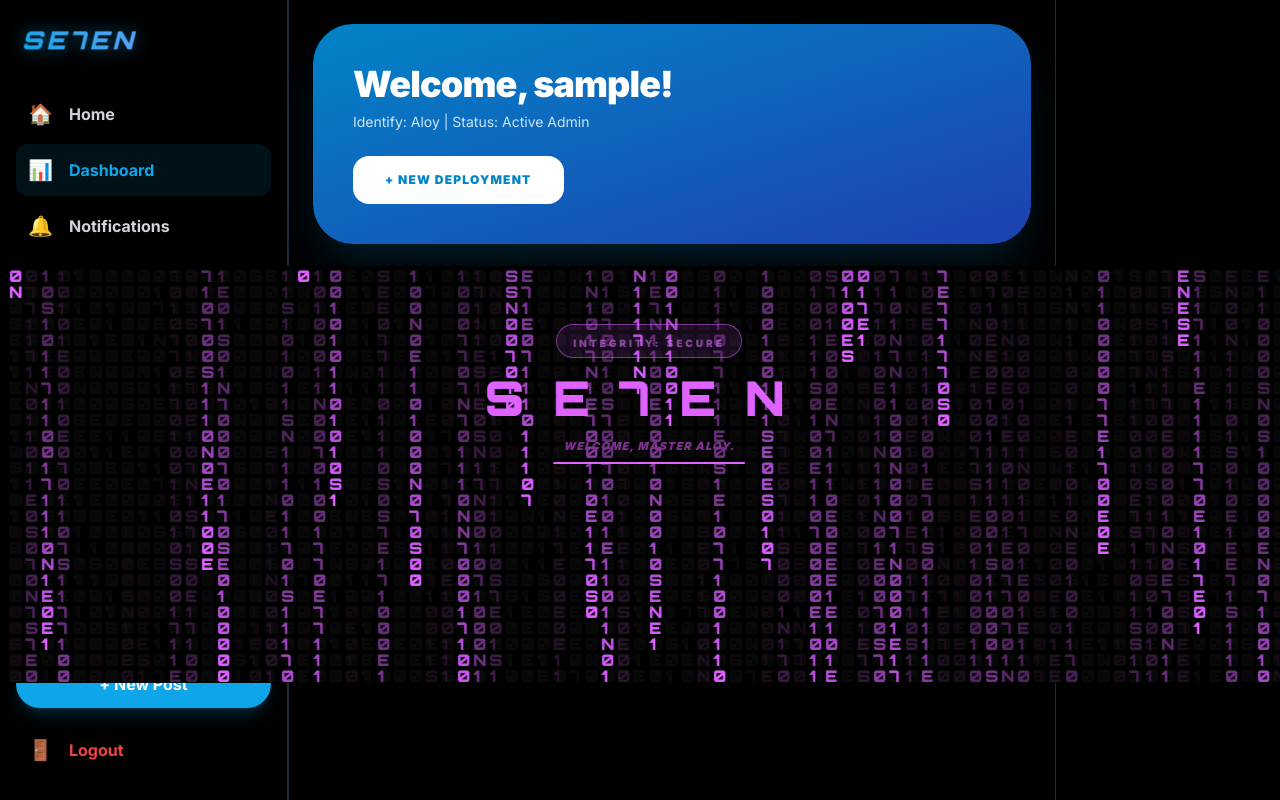
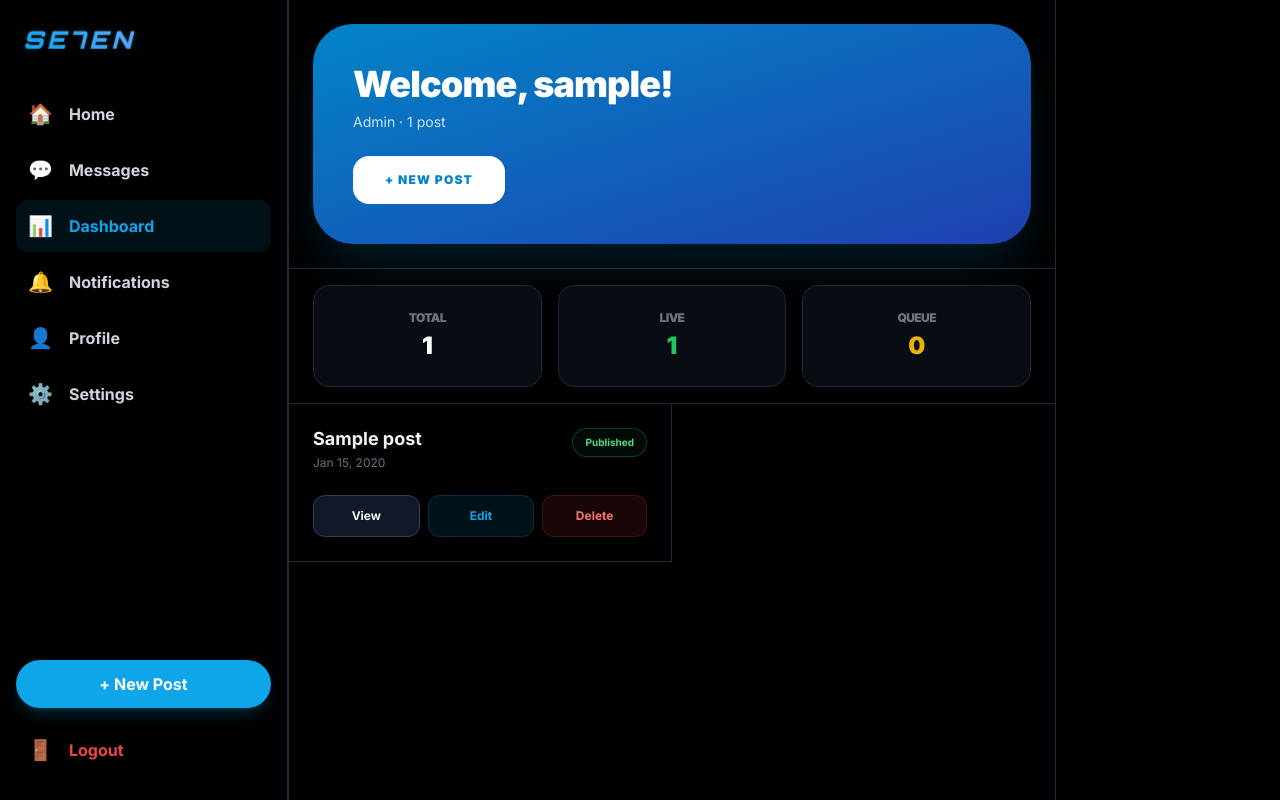
Before and after one commit to Seven25-ui/flask_blog, a Flask app: page /dashboard in a window 1280 px wide. Run offline with Flask 3, Linux system fonts and the light colour scheme; the visitor is signed in with stand-in values (Sample User, id 1); tables that the repository leaves empty hold one stand-in row (values such as "Sample post"); grey boxes marked "Sample" are stand-in pictures; data that the repository does not hold is empty; some libraries are stand-ins or nearby versions.

Commit message:
Refactor my_dashboard.html for clarity and performance
Refactor HTML and CSS for better readability and performance. Update boot screen functionality and notification handling.

```diff
--- a/templates/my_dashboard.html
+++ b/templates/my_dashboard.html
@@ -8,29 +8,15 @@
     <link href="https://fonts.googleapis.com/css2?family=Inter:wght@400;700;900&family=Orbitron:wght@900&display=swap" rel="stylesheet">
     <style>
         :root { --bg-deep: #000000; --sky-accent: #0ea5e9; }
+        body { background-color: var(--bg-deep); color: #f1f5f9; font-family: 'Inter', sans-serif; overflow-x: hidden; }
+        .brand-font { font-family: 'Orbitron', sans-serif; letter-spacing: 0.15em; }
+        .text-brand-gradient { background: linear-gradient(45deg, #0ea5e9, #60a5fa); -webkit-background-clip: text; -webkit-text-fill-color: transparent; }
 
-        body {
-            background-color: var(--bg-deep);
-            color: #f1f5f9;
-            font-family: 'Inter', sans-serif;
-            overflow-x: hidden;
-        }
-
-        .brand-font { font-family: 'Orbitron', sans-serif; letter-spacing: 0.15em; }
-
-        .text-brand-gradient {
-            background: linear-gradient(45deg, #0ea5e9, #60a5fa);
-            -webkit-background-clip: text;
-            -webkit-text-fill-color: transparent;
-        }
-
-        /* Animations */
         @keyframes brandPulse {
             0%, 100% { transform: scale(1); filter: drop-shadow(0 0 0px rgba(14, 165, 233, 0)); }
             50% { transform: scale(1.05); filter: drop-shadow(0 0 10px rgba(14, 165, 233, 0.6)); }
         }
-        .animate-pulse-brand { animation: brandPulse 3s infinite ease-in-out; }
-
+        .animate-pulse-brand { animation: brandPulse 3s infinite ease-in-out; display: inline-block; }
         .sidebar-transition { transition: transform 0.3s cubic-bezier(0.4, 0, 0.2, 1); }
 
         @keyframes glitch-anim {
@@ -42,54 +28,54 @@
         }
         .glitch-active { animation: glitch-anim 0.1s infinite; filter: contrast(250%) brightness(1.8); }
 
-        /* Custom Scrollbar */
         ::-webkit-scrollbar { width: 4px; }
         ::-webkit-scrollbar-track { background: #000; }
         ::-webkit-scrollbar-thumb { background: #1e293b; border-radius: 10px; }
 
         .desk-link { transition: all .15s ease; }
         .desk-link:hover { background: rgba(255,255,255,0.05); }
+        .bottom-nav { padding-bottom: env(safe-area-inset-bottom); }
+        @media (prefers-reduced-motion: reduce) { * { animation: none !important; transition: none !important; } }
     </style>
 </head>
 <body class="selection:bg-sky-500/30">
 
-<div id="matrixOverlay" class="fixed inset-0 z-[100] bg-black flex items-center justify-center transition-opacity duration-[1000ms]">
-    <audio id="bootSound" src="https://assets.mixkit.co/active_storage/sfx/2571/2571-preview.mp3" preload="auto"></audio>
+<!-- Boot screen: mogawas ra kausa kada session -->
+<div id="matrixOverlay" class="fixed inset-0 z-[100] bg-black flex items-center justify-center transition-opacity duration-[800ms]">
     <canvas id="matrixCanvas" class="absolute inset-0"></canvas>
-    <div id="bootContent" class="relative z-10 text-center">
+    <div class="relative z-10 text-center">
         <div class="mb-4 inline-block px-4 py-1 border border-sky-500/50 bg-sky-500/10 rounded-full">
             <span class="text-[10px] font-black text-sky-400 tracking-[0.3em] uppercase animate-pulse">Integrity: Secure</span>
         </div>
-        <h1 id="main-logo" class="brand-font text-5xl text-sky-500 tracking-[0.6em] mb-4">SE7EN</h1>
+        <h1 class="brand-font text-5xl text-sky-500 tracking-[0.6em] mb-4">SE7EN</h1>
         <div class="flex flex-col items-center gap-2">
             <p id="boot-text" class="text-[11px] font-black text-sky-800 tracking-widest uppercase italic">Establishing Link...</p>
             <div class="w-48 h-[2px] bg-gray-900 rounded-full overflow-hidden">
-                <div id="boot-progress" class="h-full bg-sky-500 transition-all duration-[7000ms] ease-linear w-0"></div>
+                <div id="boot-progress" class="h-full bg-sky-500 transition-all duration-[3000ms] ease-linear w-0"></div>
             </div>
         </div>
+        <button onclick="skipBoot()" class="mt-8 text-[10px] text-gray-600 hover:text-sky-500 tracking-widest uppercase">Skip</button>
     </div>
 </div>
 
-<audio id="notifSound" src="https://assets.mixkit.co/active_storage/sfx/2358/2358-preview.mp3" preload="auto"></audio>
+<audio id="notifSound" src="https://assets.mixkit.co/active_storage/sfx/2358/2358-preview.mp3" preload="none"></audio>
 
 <!-- Mobile-only top bar -->
 <nav class="lg:hidden sticky top-0 z-50 bg-black/80 backdrop-blur-xl border-b border-gray-800">
     <div class="max-w-2xl mx-auto px-4 h-16 flex items-center justify-between">
-        <button onclick="toggleMenu()" class="p-2 hover:bg-gray-800 rounded-lg">
+        <button onclick="toggleMenu()" aria-label="Open menu" class="p-2 hover:bg-gray-800 rounded-lg">
             <svg class="w-6 h-6 text-gray-300" fill="none" stroke="currentColor" viewBox="0 0 24 24"><path stroke-linecap="round" stroke-linejoin="round" stroke-width="2.5" d="M4 6h16M4 12h10M4 18h16"/></svg>
         </button>
         <span class="brand-font text-2xl font-black text-brand-gradient italic animate-pulse-brand">SE7EN</span>
         <div class="flex items-center gap-3">
-            {% if user %}
-            <a href="{{ url_for('notifications') }}" class="relative p-2 hover:bg-gray-800 rounded-lg">
+            <a href="{{ url_for('notifications') }}" aria-label="Notifications" class="relative p-2 hover:bg-gray-800 rounded-lg">
                 <svg class="w-6 h-6 text-gray-400" fill="none" stroke="currentColor" viewBox="0 0 24 24"><path stroke-linecap="round" stroke-linejoin="round" stroke-width="2" d="M15 17h5l-1.405-1.405A2.032 2.032 0 0118 14.158V11a6.002 6.002 0 00-4-5.659V5a2 2 0 10-4 0v.341C7.67 6.165 6 8.388 6 11v3.159c0 .538-.214 1.055-.595 1.436L4 17h5m6 0v1a3 3 0 11-6 0v-1m6 0H9"></path></svg>
-                <span id="notif-badge" class="hidden absolute top-2 right-2 flex h-2.5 w-2.5">
+                <span id="notif-badge" class="{{ '' if unread_notifs else 'hidden' }} absolute top-2 right-2 h-2.5 w-2.5">
                     <span class="animate-ping absolute inline-flex h-full w-full rounded-full bg-sky-400 opacity-75"></span>
                     <span class="relative inline-flex rounded-full h-2.5 w-2.5 bg-sky-500 border border-black"></span>
                 </span>
             </a>
-            <img src="{{ user.profile_pic if user.profile_pic else 'https://ui-avatars.com/api/?name=' + user.username }}" class="w-8 h-8 rounded-full border border-gray-700">
-            {% endif %}
+            <img src="{{ user.profile_pic if user.profile_pic else 'https://ui-avatars.com/api/?name=' + user.username }}" alt="" class="w-8 h-8 rounded-full border border-gray-700 object-cover">
         </div>
     </div>
 </nav>
@@ -100,7 +86,12 @@
         <h2 class="brand-font text-xl font-black text-brand-gradient italic mb-8">SE7EN</h2>
         <nav class="flex flex-col gap-1">
             <a href="{{ url_for('public_home') }}" class="flex items-center gap-4 p-3 hover:bg-gray-800 rounded-xl text-gray-400 font-bold"><span>🏠</span> Home</a>
+            <a href="{{ url_for('inbox') }}" class="flex items-center justify-between p-3 hover:bg-gray-800 rounded-xl text-gray-400 font-bold">
+                <div class="flex items-center gap-4"><span>💬</span> Messages</div>
+                {% if unread_msgs %}<span class="bg-red-600 text-white text-[10px] px-2 py-0.5 rounded-full">{{ unread_msgs }}</span>{% endif %}
+            </a>
             <a href="{{ url_for('dashboard') }}" class="flex items-center gap-4 p-3 bg-sky-500/10 text-sky-500 rounded-xl font-bold"><span>📊</span> Dashboard</a>
+            <a href="{{ url_for('user_profile', username=user.username) }}" class="flex items-center gap-4 p-3 hover:bg-gray-800 rounded-xl text-gray-400 font-bold"><span>👤</span> Profile</a>
             <a href="{{ url_for('profile_settings') }}" class="flex items-center gap-4 p-3 hover:bg-gray-800 rounded-xl text-gray-400 font-bold"><span>⚙️</span> Settings</a>
             <hr class="border-gray-800 my-4">
             <a href="{{ url_for('logout') }}" class="flex items-center gap-4 p-3 text-red-500 font-bold hover:bg-red-500/10 rounded-xl"><span>🚪</span> Logout</a>
@@ -111,7 +102,7 @@
 <!-- Desktop shell -->
 <div class="lg:flex lg:w-full lg:max-w-[1280px] lg:mx-auto">
 
-    <!-- LEFT: persistent desktop sidebar -->
+    <!-- LEFT: desktop sidebar -->
     <aside class="hidden lg:flex lg:flex-col lg:w-64 xl:w-72 lg:h-screen lg:sticky lg:top-0 lg:shrink-0 border-r border-gray-800 px-4 py-6">
         <a href="{{ url_for('public_home') }}" class="flex items-center gap-2 px-2 mb-8">
             <span class="brand-font text-2xl font-black text-brand-gradient italic animate-pulse-brand">SE7EN</span>
@@ -119,32 +110,31 @@
 
         <nav class="flex-1 space-y-1">
             <a href="{{ url_for('public_home') }}" class="desk-link flex items-center gap-4 px-3 py-3 rounded-xl font-bold text-gray-300"><span class="text-xl">🏠</span> <span>Home</span></a>
+            <a href="{{ url_for('inbox') }}" class="desk-link flex items-center justify-between px-3 py-3 rounded-xl font-bold text-gray-300">
+                <div class="flex items-center gap-4"><span class="text-xl">💬</span> <span>Messages</span></div>
+                {% if unread_msgs %}<span class="bg-red-600 text-white text-[10px] px-2 py-0.5 rounded-full">{{ unread_msgs }}</span>{% endif %}
+            </a>
             <a href="{{ url_for('dashboard') }}" class="flex items-center gap-4 px-3 py-3 bg-sky-500/10 text-sky-500 rounded-xl font-bold"><span class="text-xl">📊</span> <span>Dashboard</span></a>
-            {% if user %}
             <a href="{{ url_for('notifications') }}" class="desk-link flex items-center justify-between px-3 py-3 rounded-xl font-bold text-gray-300">
                 <div class="flex items-center gap-4"><span class="text-xl">🔔</span> <span>Notifications</span></div>
-                <span id="notif-badge-desktop" class="hidden w-2.5 h-2.5 rounded-full bg-sky-500"></span>
+                <span id="notif-badge-desktop" class="{{ '' if unread_notifs else 'hidden' }} w-2.5 h-2.5 rounded-full bg-sky-500"></span>
             </a>
-            {% endif %}
+            <a href="{{ url_for('user_profile', username=user.username) }}" class="desk-link flex items-center gap-4 px-3 py-3 rounded-xl font-bold text-gray-300"><span class="text-xl">👤</span> <span>Profile</span></a>
             <a href="{{ url_for('profile_settings') }}" class="desk-link flex items-center gap-4 px-3 py-3 rounded-xl font-bold text-gray-300"><span class="text-xl">⚙️</span> <span>Settings</span></a>
         </nav>
 
-        <a href="{{ url_for('create_post') }}" class="w-full text-center bg-sky-500 hover:bg-sky-400 text-white font-bold py-3 rounded-full transition shadow-lg shadow-sky-500/20 mb-4">
-            + New Post
-        </a>
+        <a href="{{ url_for('create_post') }}" class="w-full text-center bg-sky-500 hover:bg-sky-400 text-white font-bold py-3 rounded-full transition shadow-lg shadow-sky-500/20 mb-4">+ New Post</a>
         <a href="{{ url_for('logout') }}" class="desk-link flex items-center gap-4 px-3 py-3 rounded-xl font-bold text-red-500"><span class="text-xl">🚪</span> <span>Logout</span></a>
     </aside>
 
-    <!-- CENTER: dashboard content -->
+    <!-- CENTER -->
     <main class="w-full lg:max-w-3xl min-h-screen lg:border-x border-gray-800 pb-32">
 
         <div class="p-6 border-b border-gray-800">
             <div class="bg-gradient-to-br from-sky-600 to-blue-800 lg:p-10 p-8 rounded-[2.5rem] text-white shadow-2xl shadow-sky-500/20">
-                <h2 class="text-3xl lg:text-4xl font-black mb-2 tracking-tight">Welcome, {{ user.username }}!</h2>
-                <p class="text-sky-100 text-sm opacity-90 mb-6 font-medium">Identify: Aloy | Status: Active Admin</p>
-                <a href="{{ url_for('create_post') }}" class="inline-flex items-center px-8 py-4 bg-white text-sky-600 font-black rounded-2xl text-xs tracking-widest uppercase hover:scale-105 transition-transform">
-                    + New Deployment
-                </a>
+                <h2 class="text-3xl lg:text-4xl font-black mb-2 tracking-tight break-words">Welcome, {{ user.username }}!</h2>
+                <p class="text-sky-100 text-sm opacity-90 mb-6 font-medium">{{ 'Admin' if user.is_admin else 'Member' }} · {{ posts|length }} post{{ '' if posts|length == 1 else 's' }}</p>
+                <a href="{{ url_for('create_post') }}" class="inline-flex items-center px-8 py-4 bg-white text-sky-600 font-black rounded-2xl text-xs tracking-widest uppercase hover:scale-105 transition-transform">+ New Post</a>
             </div>
         </div>
 
@@ -163,31 +153,63 @@
             </div>
         </div>
 
+        {% if unread_notifs or unread_msgs %}
+        <div class="px-6 py-4 flex flex-wrap gap-3 border-b border-gray-800">
+            {% if unread_notifs %}
+            <a href="{{ url_for('notifications') }}" class="px-4 py-2 rounded-full bg-sky-500/10 border border-sky-500/30 text-sky-400 text-sm font-bold">🔔 {{ unread_notifs }} bag-ong notification{{ '' if unread_notifs == 1 else 's' }}</a>
+            {% endif %}
+            {% if unread_msgs %}
+            <a href="{{ url_for('inbox') }}" class="px-4 py-2 rounded-full bg-red-500/10 border border-red-500/30 text-red-400 text-sm font-bold">💬 {{ unread_msgs }} wala pa nabasa nga message{{ '' if unread_msgs == 1 else 's' }}</a>
+            {% endif %}
+        </div>
+        {% endif %}
+
         <div class="lg:grid lg:grid-cols-2 divide-y divide-gray-800 lg:divide-y-0">
             {% if posts %}
                 {% for post in posts %}
                 <article class="p-6 hover:bg-white/[0.02] transition-all group lg:border-b lg:border-gray-800 {{ 'lg:border-r' if loop.index0 is even }}">
-                    <div class="flex justify-between items-start mb-6">
-                        <div>
-                            <h3 class="font-bold text-lg text-gray-100 mb-1 leading-tight group-hover:text-sky-400 transition">{{ post.title }}</h3>
-                            <p class="text-[10px] text-gray-500 uppercase tracking-widest font-black italic">Timestamp: {{ post.created_at.strftime('%Y-%m-%d') }}</p>
+                    <div class="flex justify-between items-start gap-3 mb-6">
+                        <div class="min-w-0">
+                            <h3 class="font-bold text-lg text-gray-100 mb-1 leading-tight group-hover:text-sky-400 transition break-words">{{ post.title }}</h3>
+                            <p class="text-xs text-gray-500">{{ post.created_at.strftime('%b %d, %Y') }}</p>
                         </div>
-                        <span class="px-3 py-1.5 rounded-full text-[9px] font-black uppercase tracking-tighter border {{ 'border-green-500/30 bg-green-500/5 text-green-400' if post.approved else 'border-yellow-500/30 bg-yellow-500/5 text-yellow-400' }}">
-                            {{ 'Published' if post.approved else 'In Review' }}
+                        <span class="shrink-0 px-3 py-1.5 rounded-full text-[10px] font-bold border {{ 'border-green-500/30 bg-green-500/5 text-green-400' if post.approved else 'border-yellow-500/30 bg-yellow-500/5 text-yellow-400' }}">
+                            {{ 'Published' if post.approved else 'In review' }}
                         </span>
                     </div>
-                    <div class="flex gap-3">
-                        <a href="{{ url_for('view_post', slug=post.slug) }}" class="flex-1 py-3 text-center bg-gray-900 border border-gray-700 rounded-xl text-[10px] font-black tracking-widest hover:border-sky-500 transition">VIEW DATA</a>
-                        <a href="{{ url_for('edit_post', post_id=post.id) }}" class="flex-1 py-3 text-center bg-sky-500/10 text-sky-500 border border-sky-500/20 rounded-xl text-[10px] font-black tracking-widest hover:bg-sky-500 hover:text-white transition">MODIFY</a>
+                    <div class="flex gap-2">
+                        <a href="{{ url_for('view_post', slug=post.slug) }}" class="flex-1 py-3 text-center bg-gray-900 border border-gray-700 rounded-xl text-xs font-bold hover:border-sky-500 transition">View</a>
+                        <a href="{{ url_for('edit_post', post_id=post.id) }}" class="flex-1 py-3 text-center bg-sky-500/10 text-sky-500 border border-sky-500/20 rounded-xl text-xs font-bold hover:bg-sky-500 hover:text-white transition">Edit</a>
+                        <form action="{{ url_for('delete_post', post_id=post.id) }}" method="POST" onsubmit="return confirm('I-delete ang post? Dili na ni mabalik.');" class="flex-1">
+                            <button type="submit" class="w-full py-3 text-center bg-red-500/10 text-red-400 border border-red-500/20 rounded-xl text-xs font-bold hover:bg-red-500 hover:text-white transition">Delete</button>
+                        </form>
                     </div>
                 </article>
                 {% endfor %}
             {% else %}
-                <div class="lg:col-span-2 p-20 text-center text-gray-600 font-black uppercase tracking-[0.3em] text-xs">No active nodes detected.</div>
+                <div class="lg:col-span-2 p-16 text-center">
+                    <p class="font-bold text-gray-300 mb-1">Wala pay posts</p>
+                    <p class="text-sm text-gray-500 mb-6">Himoa ang imong una nga post.</p>
+                    <a href="{{ url_for('create_post') }}" class="inline-block px-6 py-3 bg-sky-500 hover:bg-sky-400 text-white font-bold rounded-full transition">Create post</a>
+                </div>
             {% endif %}
         </div>
     </main>
 </div>
+
+<!-- Mobile bottom nav -->
+<nav class="bottom-nav lg:hidden fixed bottom-0 inset-x-0 z-40 bg-black/90 backdrop-blur-xl border-t border-gray-800">
+    <div class="max-w-2xl mx-auto h-16 grid grid-cols-5 items-center text-center text-[11px] font-bold">
+        <a href="{{ url_for('public_home') }}" class="flex flex-col items-center gap-0.5 text-gray-500"><span class="text-xl leading-none">🏠</span>Home</a>
+        <a href="{{ url_for('public_home', tab='video') }}" class="flex flex-col items-center gap-0.5 text-gray-500"><span class="text-xl leading-none">🎬</span>Videos</a>
+        <a href="{{ url_for('create_post') }}" aria-label="Create post" class="flex justify-center"><span class="w-12 h-12 -mt-5 bg-sky-500 text-white rounded-full flex items-center justify-center shadow-lg shadow-sky-500/30 active:scale-95 transition">
+            <svg class="w-7 h-7" fill="none" stroke="currentColor" viewBox="0 0 24 24"><path stroke-linecap="round" stroke-linejoin="round" stroke-width="2.5" d="M12 4v16m8-8H4"/></svg></span></a>
+        <a href="{{ url_for('inbox') }}" class="relative flex flex-col items-center gap-0.5 text-gray-500"><span class="text-xl leading-none">💬</span>Chat
+            {% if unread_msgs %}<span class="absolute top-0 right-5 bg-red-600 text-white text-[9px] px-1.5 rounded-full">{{ unread_msgs }}</span>{% endif %}
+        </a>
+        <a href="{{ url_for('dashboard') }}" class="flex flex-col items-center gap-0.5 text-sky-500"><span class="text-xl leading-none">📊</span>Mine</a>
+    </div>
+</nav>
 
 <script>
     function toggleMenu() {
@@ -195,51 +217,49 @@
         document.getElementById('overlay').classList.toggle('hidden');
     }
 
-    // MATRIX LOGIC
+    // BOOT SCREEN: kausa ra kada session, 3 segundos ra, naay Skip
+    const overlay = document.getElementById('matrixOverlay');
+    let matrixInt = null;
+
+    function skipBoot() {
+        clearInterval(matrixInt);
+        overlay.style.opacity = '0';
+        setTimeout(() => overlay.remove(), 800);
+    }
+
+    if (sessionStorage.getItem('se7en_booted')) {
+        overlay.remove();
+    } else {
+        sessionStorage.setItem('se7en_booted', '1');
         const canvas = document.getElementById('matrixCanvas');
         const ctx = canvas.getContext('2d');
-    const overlay = document.getElementById('matrixOverlay');
-    const bootText = document.getElementById('boot-text');
-    const bootProgress = document.getElementById('boot-progress');
-    const bootSound = document.getElementById('bootSound');
-
         canvas.width = window.innerWidth;
         canvas.height = window.innerHeight;
-
         const chars = "0101017SE7EN101010";
-    const drops = Array(Math.floor(canvas.width/16)).fill(1);
+        const drops = Array(Math.floor(canvas.width / 16)).fill(1);
 
         function draw() {
             ctx.fillStyle = "rgba(0,0,0,0.05)";
-        ctx.fillRect(0,0,canvas.width, canvas.height);
+            ctx.fillRect(0, 0, canvas.width, canvas.height);
             ctx.fillStyle = "#0ea5e9";
-        ctx.font = "16px 'Orbitron'";
+            ctx.font = "16px monospace";
             drops.forEach((y, i) => {
-            const text = chars[Math.floor(Math.random()*chars.length)];
-            ctx.fillText(text, i*16, y*16);
-            if(y*16 > canvas.height && Math.random() > 0.975) drops[i] = 0;
+                ctx.fillText(chars[Math.floor(Math.random() * chars.length)], i * 16, y * 16);
+                if (y * 16 > canvas.height && Math.random() > 0.975) drops[i] = 0;
                 drops[i]++;
             });
         }
-    const matrixInt = setInterval(draw, 35);
+        matrixInt = setInterval(draw, 35);
 
         window.addEventListener('load', () => {
-        setTimeout(() => bootProgress.style.width = '100%', 100);
-        bootSound.play().catch(()=>{});
-        setTimeout(() => bootText.innerText = "Analyzing Neural Data...", 2000);
-        setTimeout(() => bootText.innerText = "Welcome, Master Aloy.", 4500);
-
+            setTimeout(() => document.getElementById('boot-progress').style.width = '100%', 100);
+            setTimeout(() => document.getElementById('boot-text').innerText = "Welcome, " + {{ user.username|tojson }} + ".", 1800);
             setTimeout(() => {
                 overlay.classList.add('glitch-active');
-            setTimeout(() => {
-                overlay.style.opacity = '0';
-                setTimeout(() => {
-                    overlay.style.display = 'none';
-                    clearInterval(matrixInt);
-                }, 1000);
-            }, 1500);
-        }, 6000);
+                setTimeout(() => { overlay.classList.remove('glitch-active'); skipBoot(); }, 500);
+            }, 3200);
         });
+    }
 </script>
 
 <script src="https://cdn.socket.io/4.7.2/socket.io.min.js"></script>
@@ -248,14 +268,17 @@
     socket.on('notify', (data) => {
         document.getElementById('notif-badge')?.classList.remove('hidden');
         document.getElementById('notif-badge-desktop')?.classList.remove('hidden');
-        document.getElementById('notifSound')?.play().catch(()=>{});
+        document.getElementById('notifSound')?.play().catch(() => {});
         showToast(data.message);
     });
 
     function showToast(msg) {
         const t = document.createElement('div');
-        t.className = "fixed bottom-10 left-1/2 -translate-x-1/2 z-[200] px-6 py-4 bg-black border-2 border-sky-500 rounded-2xl shadow-2xl animate-bounce";
-        t.innerHTML = `<p class="brand-font text-[10px] text-sky-400 font-black">${msg}</p>`;
+        t.className = "fixed bottom-24 lg:bottom-10 left-1/2 -translate-x-1/2 z-[200] px-6 py-4 bg-black border-2 border-sky-500 rounded-2xl shadow-2xl";
+        const p = document.createElement('p');
+        p.className = "text-sm text-sky-400 font-bold";
+        p.textContent = msg;   // textContent, dili innerHTML (safe sa XSS)
+        t.appendChild(p);
         document.body.appendChild(t);
         setTimeout(() => t.remove(), 4000);
     }
```
Lines whose indentation alone changed are shown as unchanged.
